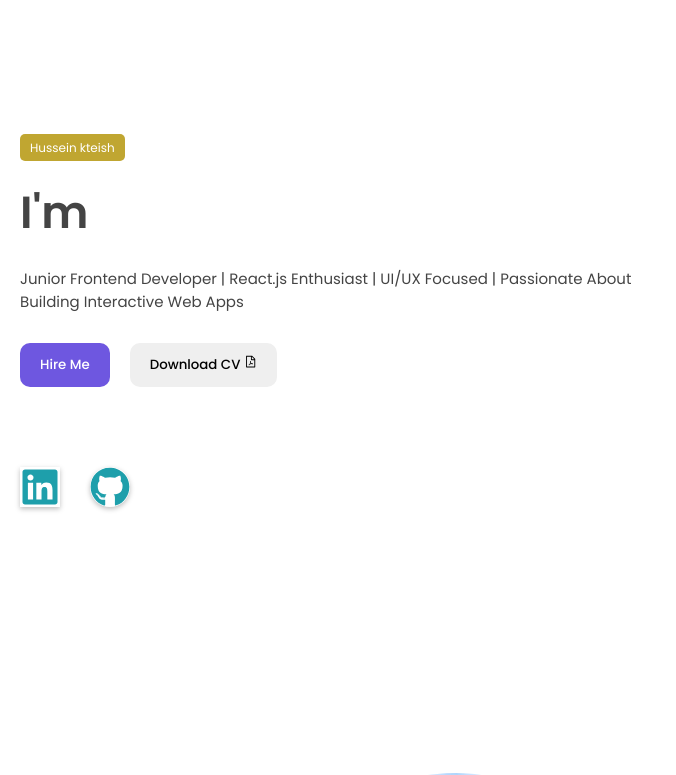
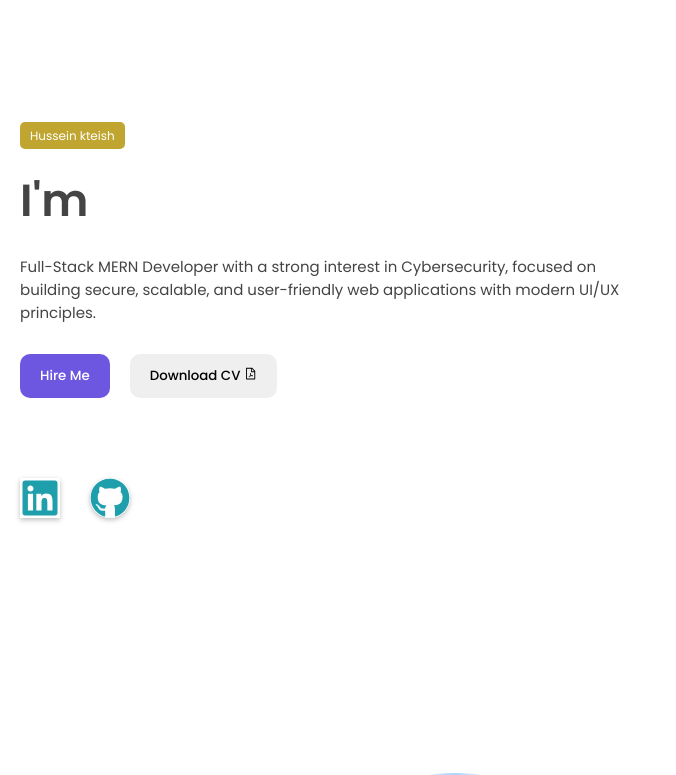
Before and after one commit to HseinKt/Portfolio, a React (Vite) app: page /Portfolio/home in a window 1280 px wide. Shown: the top 775 px of the page, without its empty margins (0-676 px from the left). Built offline with nearby package versions, Linux system fonts and the light colour scheme.

Commit message:
Setup GitHub Pages deployment

```diff
--- a/src/pages/Home.jsx
+++ b/src/pages/Home.jsx
@@ -36,7 +36,7 @@ const Home = () => {
                     <p>I'm {" "}
                         <span className="typedText">
                             <Typewriter
-                                words={["Junior Frontend Developer", "React.js Enthusiast", "UI/UX Designer"]}
+                                words={["Full-Stack MERN Developer", "Cybersecurity", "Semicolon Academy Ambassador"]}
                                 loop={0} //Infinite loop
                                 cursor
                                 cursorStyle="|"
@@ -55,7 +55,7 @@ const Home = () => {
                     className="featured-text-info"
                 >
                     <p>
-                        Junior Frontend Developer | React.js Enthusiast | UI/UX Focused | Passionate About Building Interactive Web Apps
+                        Full-Stack MERN Developer with a strong interest in Cybersecurity, focused on building secure, scalable, and user-friendly web applications with modern UI/UX principles.
                     </p>
                 </motion.div>
 
```
